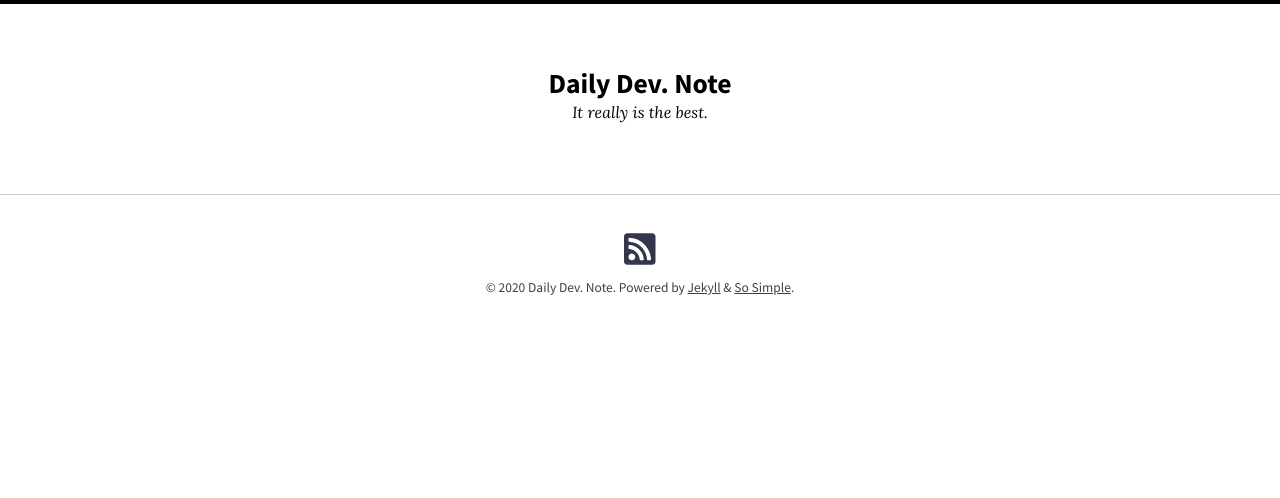
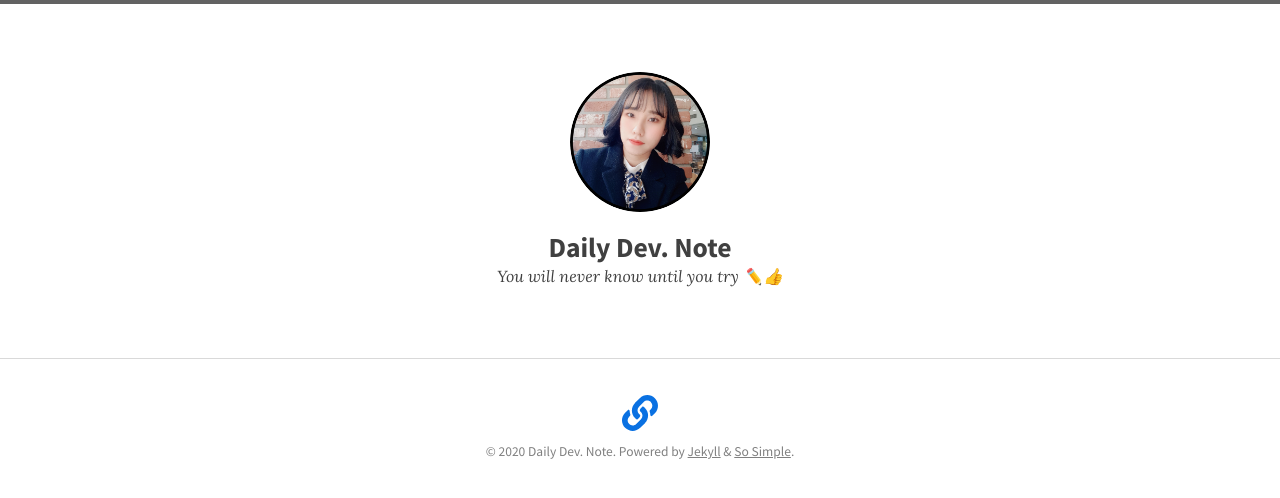
Before and after one commit to genie97/genie97.github.com, a Jekyll site: the page built from index.md, in a window 1280 px wide. Shown: the top 498 px of the page. Built offline with Jekyll 4.4.1, drawn with Linux system fonts in a browser that asks for light colours; nearby versions of some CDN libraries; a script that is not in the unit is left out.

Commit message:
make categories

```diff
--- a/_config.yml
+++ b/_config.yml
@@ -15,26 +15,26 @@
 # in the templates via {{ site.myvariable }}.
 theme: jekyll-theme-so-simple
 # remote_theme: mmistakes/so-simple-theme
-skin: "/assets/css/skins/default.css"
+skin: "/assets/css/skins/light.css"
 locale: en-US
 title: "Daily Dev. Note"
-description: "It really is the best."
-baseurl: # the subpath of your site, e.g. "/blog"
+description: You will never know until you try ✏️👍
+baseurl: /blog # the subpath of your site, e.g. "/blog"
 url: https://genie97.github.io  # the base hostname & protocol for your site e.g. "https://mmistakes.github.io"
-logo: # path of site logo, e.g. "/images/logo.png"
+logo: /images/logo.png # path of site logo, e.g. "/images/logo.png"
 date_format: "%B %-d, %Y"
-read_time: # reading time estimates, e.g. true
-words_per_minute: # 200
+read_time: true # reading time estimates, e.g. true
+words_per_minute: 200 # 200
 mathjax:
-  enable: # MathJax equations, e.g. true, false (default)
-  combo:  # "tex-svg" (default), "tex-mml-chtml", etc.: docs.mathjax.org/en/latest/web/components/combined.html
-  tags:  # "none", "ams" (default), "all"
+  enable: true # MathJax equations, e.g. true, false (default)
+  combo:  text-svg # "tex-svg" (default), "tex-mml-chtml", etc.: docs.mathjax.org/en/latest/web/components/combined.html
+  tags:  ams # "none", "ams" (default), "all"
 google_fonts:
   - name: "Source Sans Pro"
     weights: "400,400i,700,700i"
   - name: "Lora"
     weights: "400,400i,700,700i"
-google_analytics: # Google Analytics id, e.g. "UA-NNNNNNNN-N"
+google_analytics: UA-161794344-1 # Google Analytics id, e.g. "UA-NNNNNNNN-N"
 disqus:
   shortname: # Disqus shortname, e.g. "my_disqus_shortname"
 twitter:
@@ -51,15 +51,15 @@ feed:
   path: atom.xml
 
 # Pagination - https://jekyllrb.com/docs/pagination/
-# paginate: 10
-# paginate_path: /page:num/
+paginate: 10
+paginate_path: /page:num/
 
 # Search
-search_full_content: false # can have performance implications for large sites
+search_full_content: true # can have performance implications for large sites
 
 # Taxonomy pages
-# category_archive_path: "/categories/#"
-# tag_archive_path: "/tags/#"
+category_archive_path: "/categories/#"
+tag_archive_path: "/tags/#"
 
 # Exclude from processing.
 # The following items will not be processed, by default. Create a custom list
@@ -91,17 +91,23 @@ defaults:
 
 # Site Author
 author:
-  name:
-  picture:
-  email:
-  twitter:
+  name: HYOJIN LIM
+  picture: /images/logo.icon.png
+  email: hellogenie97@gmail.com
   links:
-    - title:
-      url:
-      icon:
+    - title: Instagram
+      url: https://instagram.com/hyo_genie97
+      icon: fab fa-instagram
+    - title: GitHub
+      url: https://github.com/genie97
+      icon: fab fa-github-square
 
 # Footer Links
 footer_links:
-  - title: Feed
-    url: atom.xml
-    icon: fas fa-rss-square
+  links:
+    - title: Instagram
+      url: https://instagram.com/hyo_genie97
+      icon: fab fa-instagram
+    - title: GitHub
+      url: https://github.com/genie97
+      icon: fab fa-github-square
--- a/_data/navigation.yml
+++ b/_data/navigation.yml
@@ -2,6 +2,14 @@
 
 - title: Home
   url: /
+- title: Posts
+  url: /posts/
+- title: Portfolio
+  url: /portfolio/
+- title: Categories
+  url: /categories/
+- title: Search
+  url: /search/
 # - title: Posts
 #   url: /posts/
 # - title: Categories
```
Also changed, not shown: Categories.md (added, +3 -0 lines), _data/authors.yml (+8 -6 lines), index.md (+1 -0 lines), images/logo.png (added).
